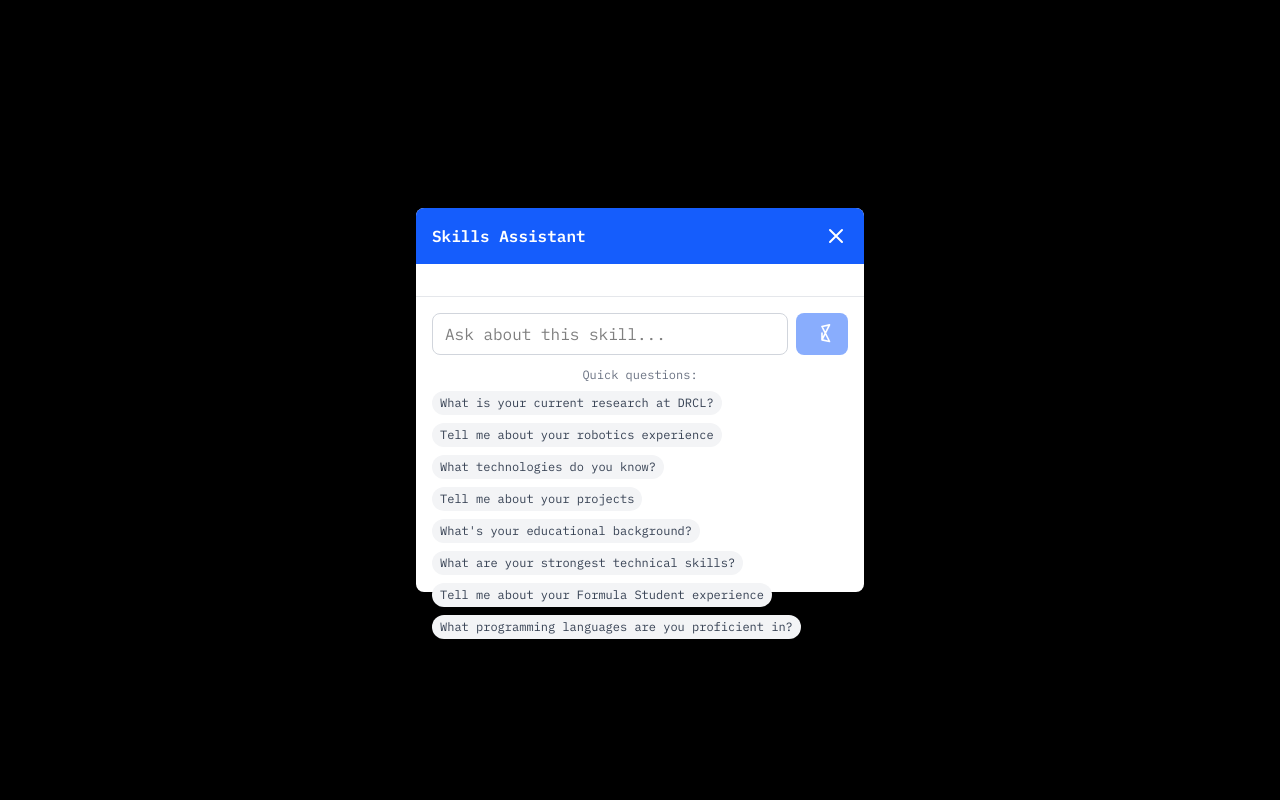
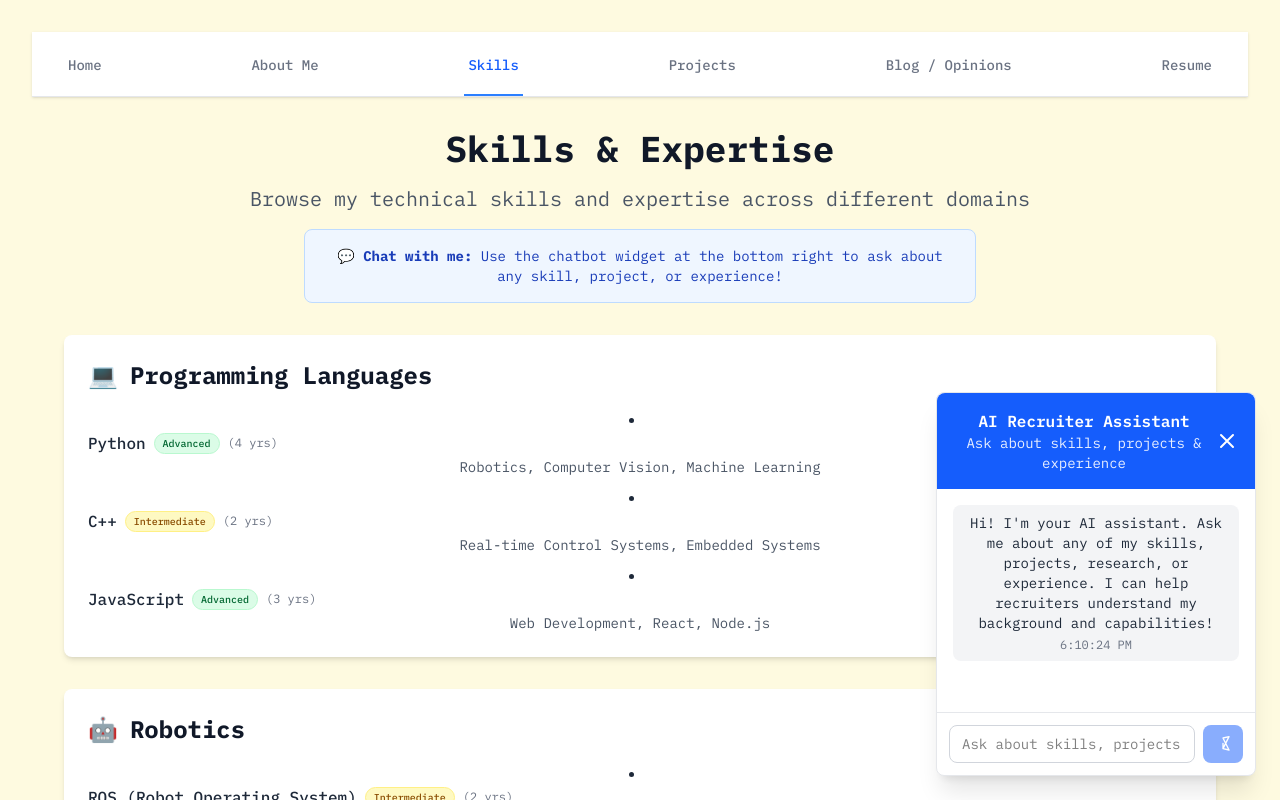
Before and after one commit to ShravanShenoy4477/personal-portfolio-site, a React (Vite) app: page /skills in a window 1280 px wide. Shown: the top 800 px of the page. Built offline with nearby package versions, Linux system fonts and the light colour scheme.

Commit message:
Transform SkillsChatbot to fixed bottom-right widget without sample questions

```diff
--- a/src/components/SkillsChatbot.jsx
+++ b/src/components/SkillsChatbot.jsx
@@ -1,6 +1,6 @@
 import React, { useState, useRef, useEffect } from 'react';
 
-const SkillsChatbot = ({ isOpen, onClose, selectedSkill }) => {
+const SkillsChatbot = ({ isOpen, onClose }) => {
     const [messages, setMessages] = useState([]);
     const [inputMessage, setInputMessage] = useState('');
     const [isLoading, setIsLoading] = useState(false);
@@ -8,17 +8,7 @@ const SkillsChatbot = ({ isOpen, onClose, selectedSkill }) => {
     const [isExpanded, setIsExpanded] = useState(false);
     const messagesEndRef = useRef(null);
 
-    // Sample questions for quick access
-    const sampleQuestions = [
-        "What is your current research at DRCL?",
-        "Tell me about your robotics experience",
-        "What technologies do you know?",
-        "Tell me about your projects",
-        "What's your educational background?",
-        "What are your strongest technical skills?",
-        "Tell me about your Formula Student experience",
-        "What programming languages are you proficient in?"
-    ];
+
 
     const scrollToBottom = () => {
         messagesEndRef.current?.scrollIntoView({ behavior: "smooth" });
@@ -30,34 +20,27 @@ const SkillsChatbot = ({ isOpen, onClose, selectedSkill }) => {
 
     useEffect(() => {
         if (isOpen) {
-            // Generate or retrieve session ID for this conversation
-            const newSessionId = selectedSkill
-                ? `website_${selectedSkill.name}_${Date.now()}`
-                : `website_general_${Date.now()}`;
+            // Generate session ID for this conversation
+            const newSessionId = `website_general_${Date.now()}`;
             setSessionId(newSessionId);
 
-            // Initialize conversation with appropriate context
+            // Initialize conversation
             const initialMessage = {
                 id: Date.now(),
                 type: 'bot',
-                content: selectedSkill
-                    ? `Hi! I can tell you about my experience with ${selectedSkill.name}. Ask me anything about my research, projects, or technical expertise!`
-                    : `Hi! I'm your AI assistant. Ask me about any of my skills, projects, research, or experience. I can help recruiters understand my background and capabilities!`,
+                content: `Hi! I'm your AI assistant. Ask me about any of my skills, projects, research, or experience. I can help recruiters understand my background and capabilities!`,
                 timestamp: new Date().toLocaleTimeString()
             };
             setMessages([initialMessage]);
         }
-    }, [isOpen, selectedSkill]);
+    }, [isOpen]);
 
     const handleSendMessage = async () => {
         if (!inputMessage.trim()) return;
         await sendMessage(inputMessage);
     };
 
-    const handleQuestionSend = async (question) => {
-        if (!question.trim()) return;
-        await sendMessage(question);
-    };
+
 
     const sendMessage = async (messageText) => {
         const userMessage = {
@@ -73,7 +56,7 @@ const SkillsChatbot = ({ isOpen, onClose, selectedSkill }) => {
 
         try {
             // Call the actual chatbot API
-            const response = await callChatbotAPI(messageText, selectedSkill);
+            const response = await callChatbotAPI(messageText);
 
             const botMessage = {
                 id: Date.now() + 1,
@@ -97,13 +80,13 @@ const SkillsChatbot = ({ isOpen, onClose, selectedSkill }) => {
         }
     };
 
-    const callChatbotAPI = async (message, skill) => {
+    const callChatbotAPI = async (message) => {
         // Use the actual Railway API URL
         const API_BASE_URL = 'https://web-production-4fa536.up.railway.app';
         const API_ENDPOINT = '/chat';
 
         // Use persistent session ID for conversation continuity
-        const currentSessionId = sessionId || `website_${skill.name}_${Date.now()}`;
+        const currentSessionId = sessionId || `website_general_${Date.now()}`;
 
         try {
             const response = await fetch(`${API_BASE_URL}${API_ENDPOINT}`, {
@@ -153,15 +136,14 @@ const SkillsChatbot = ({ isOpen, onClose, selectedSkill }) => {
     if (!isOpen) return null;
 
     return (
-        <div className="fixed inset-0 bg-black bg-opacity-50 flex items-center justify-center z-50">
-            <div className="bg-white rounded-lg shadow-xl w-full max-w-md mx-4 h-96 flex flex-col">
+        <div className="fixed bottom-6 right-6 z-50">
+            {/* Chat Widget - Fixed Bottom Right */}
+            <div className="bg-white rounded-lg shadow-xl w-80 h-96 flex flex-col border border-gray-200">
                 {/* Header */}
                 <div className="bg-blue-600 text-white p-4 rounded-t-lg flex justify-between items-center">
                     <div>
-                        <h3 className="font-semibold">Skills Assistant</h3>
-                        {selectedSkill && (
-                            <p className="text-sm opacity-90">Ask about {selectedSkill.name}</p>
-                        )}
+                        <h3 className="font-semibold">AI Recruiter Assistant</h3>
+                        <p className="text-sm opacity-90">Ask about skills, projects & experience</p>
                     </div>
                     <button
                         onClick={onClose}
@@ -174,20 +156,20 @@ const SkillsChatbot = ({ isOpen, onClose, selectedSkill }) => {
                 </div>
 
                 {/* Messages */}
-                <div className="flex-1 overflow-y-auto p-4 space-y-4">
+                <div className="flex-1 overflow-y-auto p-4 space-y-3">
                     {messages.map((message) => (
                         <div
                             key={message.id}
                             className={`flex ${message.type === 'user' ? 'justify-end' : 'justify-start'}`}
                         >
                             <div
-                                className={`max-w-xs lg:max-w-md px-4 py-2 rounded-lg ${
+                                className={`max-w-xs px-3 py-2 rounded-lg text-sm ${
                                     message.type === 'user'
                                         ? 'bg-blue-600 text-white'
                                         : 'bg-gray-100 text-gray-800'
                                 }`}
                             >
-                                <p className="text-sm">{message.content}</p>
+                                <p>{message.content}</p>
                                 <p className={`text-xs mt-1 ${
                                     message.type === 'user' ? 'text-blue-100' : 'text-gray-500'
                                 }`}>
@@ -199,7 +181,7 @@ const SkillsChatbot = ({ isOpen, onClose, selectedSkill }) => {
 
                     {isLoading && (
                         <div className="flex justify-start">
-                            <div className="bg-gray-100 text-gray-800 px-4 py-2 rounded-lg">
+                            <div className="bg-gray-100 text-gray-800 px-3 py-2 rounded-lg">
                                 <div className="flex space-x-1">
                                     <div className="w-2 h-2 bg-gray-400 rounded-full animate-bounce"></div>
                                     <div className="w-2 h-2 bg-gray-400 rounded-full animate-bounce" style={{animationDelay: '0.1s'}}></div>
@@ -213,60 +195,26 @@ const SkillsChatbot = ({ isOpen, onClose, selectedSkill }) => {
                 </div>
 
                 {/* Input */}
-                <div className="p-4 border-t border-gray-200">
-                    <div className="flex space-x-2 mb-3">
+                <div className="p-3 border-t border-gray-200">
+                    <div className="flex space-x-2">
                         <input
                             type="text"
                             value={inputMessage}
                             onChange={(e) => setInputMessage(e.target.value)}
                             onKeyPress={(e) => e.key === 'Enter' && handleSendMessage()}
-                            placeholder="Ask about this skill..."
-                            className="flex-1 px-3 py-2 border border-gray-300 rounded-lg focus:outline-none focus:ring-2 focus:ring-blue-500"
+                            placeholder="Ask about skills, projects..."
+                            className="flex-1 px-3 py-2 border border-gray-300 rounded-lg focus:outline-none focus:ring-2 focus:ring-blue-500 text-sm"
                             disabled={isLoading}
                         />
                         <button
                             onClick={handleSendMessage}
                             disabled={isLoading || !inputMessage.trim()}
-                            className="px-4 py-2 bg-blue-600 text-white rounded-lg hover:bg-blue-700 disabled:opacity-50 disabled:cursor-not-allowed transition-colors"
+                            className="px-3 py-2 bg-blue-600 text-white rounded-lg hover:bg-blue-700 disabled:opacity-50 disabled:cursor-not-allowed transition-colors text-sm"
                         >
-                            <svg className="w-5 h-5" fill="none" stroke="currentColor" viewBox="0 0 24 24">
+                            <svg className="w-4 h-4" fill="none" stroke="currentColor" viewBox="0 0 24 24">
                                 <path strokeLinecap="round" strokeLinejoin="round" strokeWidth={2} d="M12 19l9 2-9-18 9-2zm0 0v-8" />
                             </svg>
                         </button>
-                    </div>
-
-                    {/* Sample Questions */}
-                    <div className="space-y-2">
-                        <p className="text-xs text-gray-500">Quick questions:</p>
-                        <div className="flex flex-wrap gap-2">
-                            {sampleQuestions.map((question, index) => (
-                                <button
-                                    key={index}
-                                    onClick={() => {
-                                        setInputMessage(question);
-                                        // Auto-send the question
-                                        setTimeout(() => {
-                                            const tempMessage = question;
-                                            setInputMessage('');
-                                            // Create and send the message
-                                            const userMessage = {
-                                                id: Date.now(),
-                                                type: 'user',
-                                                content: tempMessage,
-                                                timestamp: new Date().toLocaleTimeString()
-                                            };
-                                            setMessages(prev => [...prev, userMessage]);
-                                            // Call API with the question
-                                            handleQuestionSend(tempMessage);
-                                        }, 100);
-                                    }}
-                                    className="text-xs bg-gray-100 hover:bg-gray-200 text-gray-700 px-2 py-1 rounded-full transition-colors cursor-pointer"
-                                    disabled={isLoading}
-                                >
-                                    {question}
-                                </button>
-                            ))}
-                        </div>
                     </div>
                 </div>
             </div>
--- a/src/components/SkillsPage.jsx
+++ b/src/components/SkillsPage.jsx
@@ -209,7 +209,6 @@ export default function SkillsPage() {
 			<SkillsChatbot
 				isOpen={true}
 				onClose={handleCloseChatbot}
-				selectedSkill={null}
 			/>
 		</div>
 	);
```
